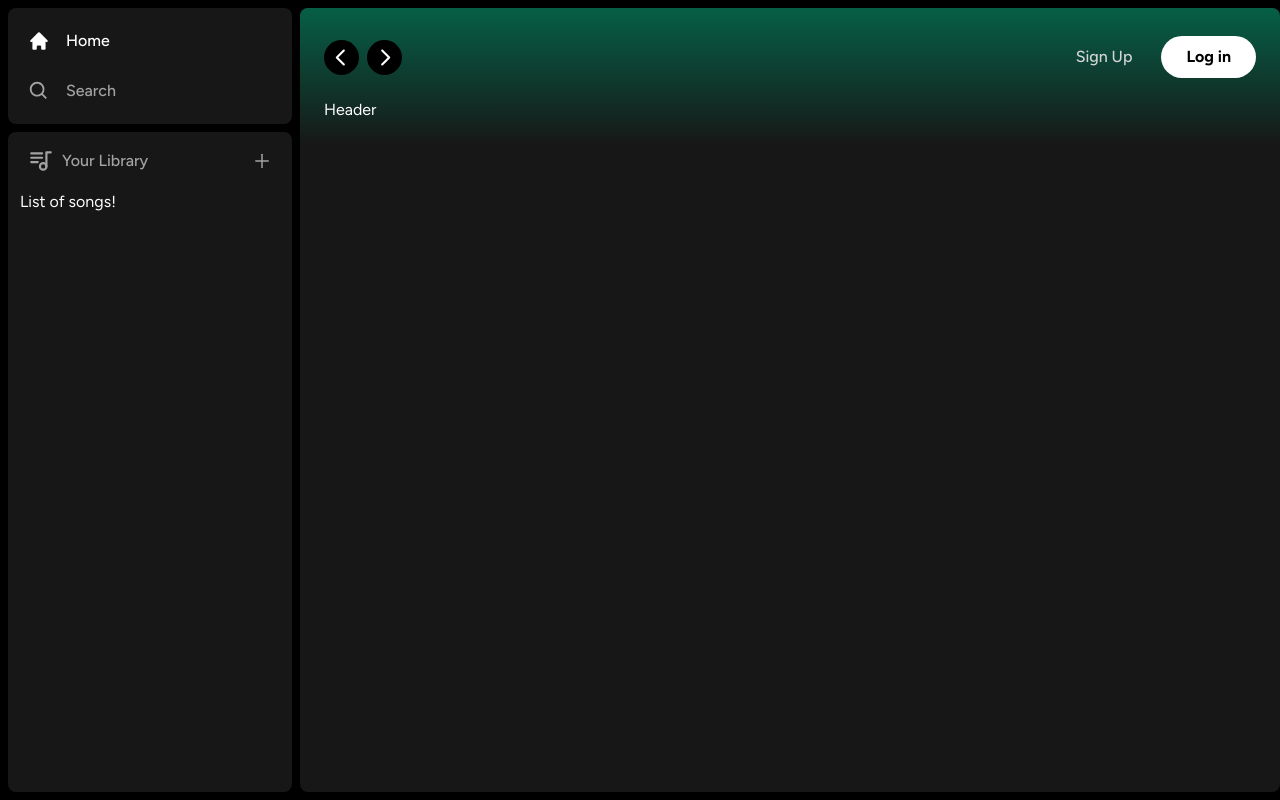
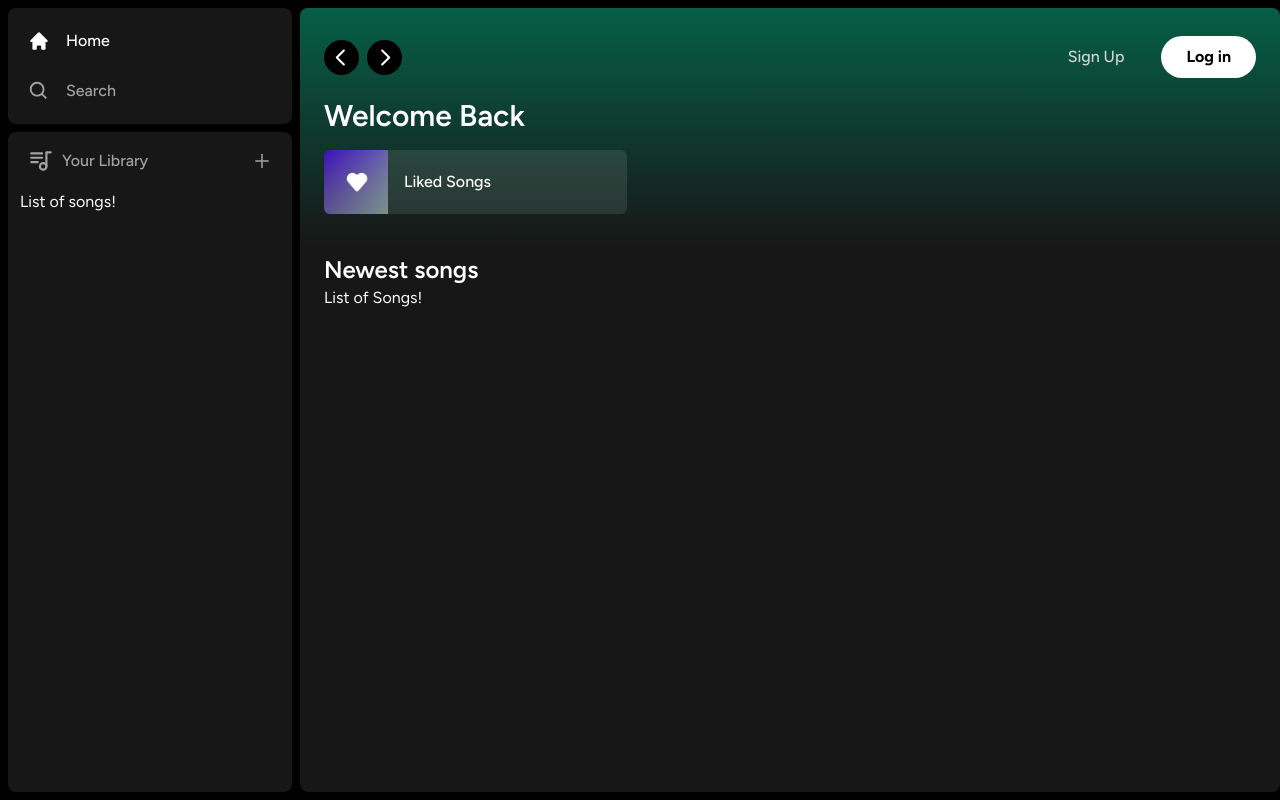
Before and after one commit to JamShou/Cloneify, a Next.js app: page / in a window 1280 px wide. Built offline with nearby package versions, Linux system fonts and the light colour scheme.

Commit message:
Added List Item, images, set up button configurations and Header Adjustments

```diff
--- a/app/(site)/page.tsx
+++ b/app/(site)/page.tsx
@@ -1,4 +1,5 @@
 import Header from "@/components/Header";
+import ListItem from "@/components/ListItem";
 
 export default function Home() {
   return (
@@ -12,8 +13,40 @@
     overflow-y-auto"
     >
       <Header>
-        Header
+        <div className="mb-2">
+          <h1
+            className="
+          text-white
+          text-3xl
+          font-semibold"
+          >
+            Welcome Back
+          </h1>
+          <div
+            className="
+          grid
+          grid-cols-1
+          sm:grid-cols-2
+          xl:grid-cols-3
+          2xl:grid-cols-4
+          gap-3
+          mt-4
+          "
+          >
+            <ListItem
+              image="/images/liked.png"
+              name="Liked Songs"
+              href="liked"
+            />
+          </div>
+        </div>
       </Header>
+      <div className="mt-2 mb-7 px-6">
+        <div className="flex justify-between items-center">
+          <h1 className="text-white text-2xl font-semibold">Newest songs</h1>
+        </div>
+        <div>List of Songs!</div>
+      </div>
     </div>
   );
 }
--- a/components/Button.tsx
+++ b/components/Button.tsx
@@ -15,7 +15,7 @@
         bg-green-500
         border
         border-transparent
-        px-3
+        px-5
         py-3
         disabled:cursor-not-allowed
         disabled:opacity-50
--- /dev/null
+++ b/components/ListItem.tsx
@@ -0,0 +1,68 @@
+"use client";
+
+import { useRouter } from "next/navigation";
+import Image from "next/image";
+import { FaPlay } from "react-icons/fa";
+
+interface ListItemProps {
+  image: string;
+  name: string;
+  href: string;
+}
+
+const ListItem: React.FC<ListItemProps> = ({ image, name, href }) => {
+  const router = useRouter();
+
+  const onClick = () => {
+    //Add authentication before push
+    router.push(href);
+  };
+  return (
+    <button
+      onClick={onClick}
+      className="
+  relative
+  group
+  flex
+  items-center
+  rounded-md
+  overflow-hidden
+  gap-x-4
+  bg-neutral-100/10
+  hover:bg-neutral-100/20
+  transition
+  pr-4"
+    >
+      <div
+        className="
+        relative
+        min-h-[64px]
+        min-w-[64px]
+        "
+      >
+        <Image className="object-cover" fill src={image} alt="Image" />
+      </div>
+      <p className="font-medium truncate py-5">{name}</p>
+      <div
+        className="
+        absolute
+        transition
+        opacity-0
+        rounded-full
+        flex
+        items-center
+        justify-center
+        bg-green-500
+        p-4
+        drop-shadow-md
+        right-5
+        group-hover:opacity-100
+        hover:scale-110"
+      >
+        <FaPlay className="text-black" />
+      </div>
+    </button>
+  );
+};
+
+export default ListItem;
```
Also changed, not shown: components/Header.tsx (+7 -6 lines), public/images/liked.png (added).
